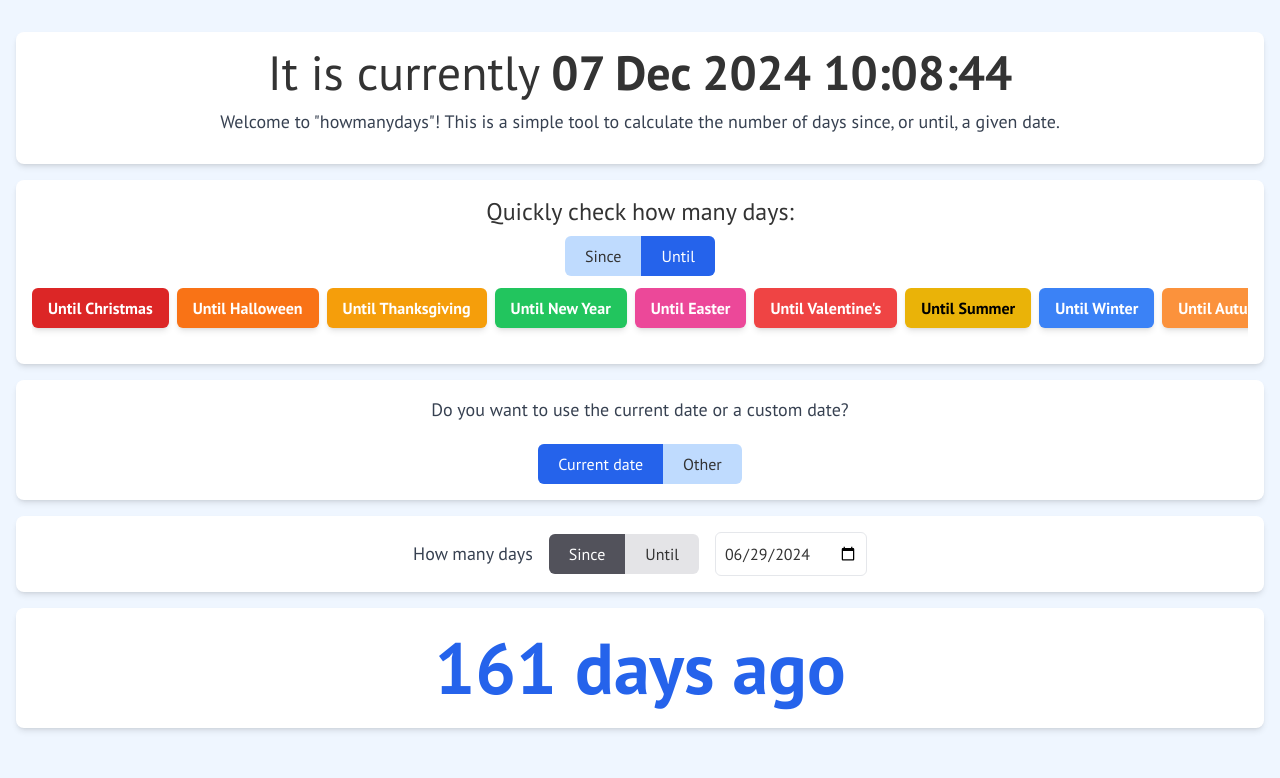
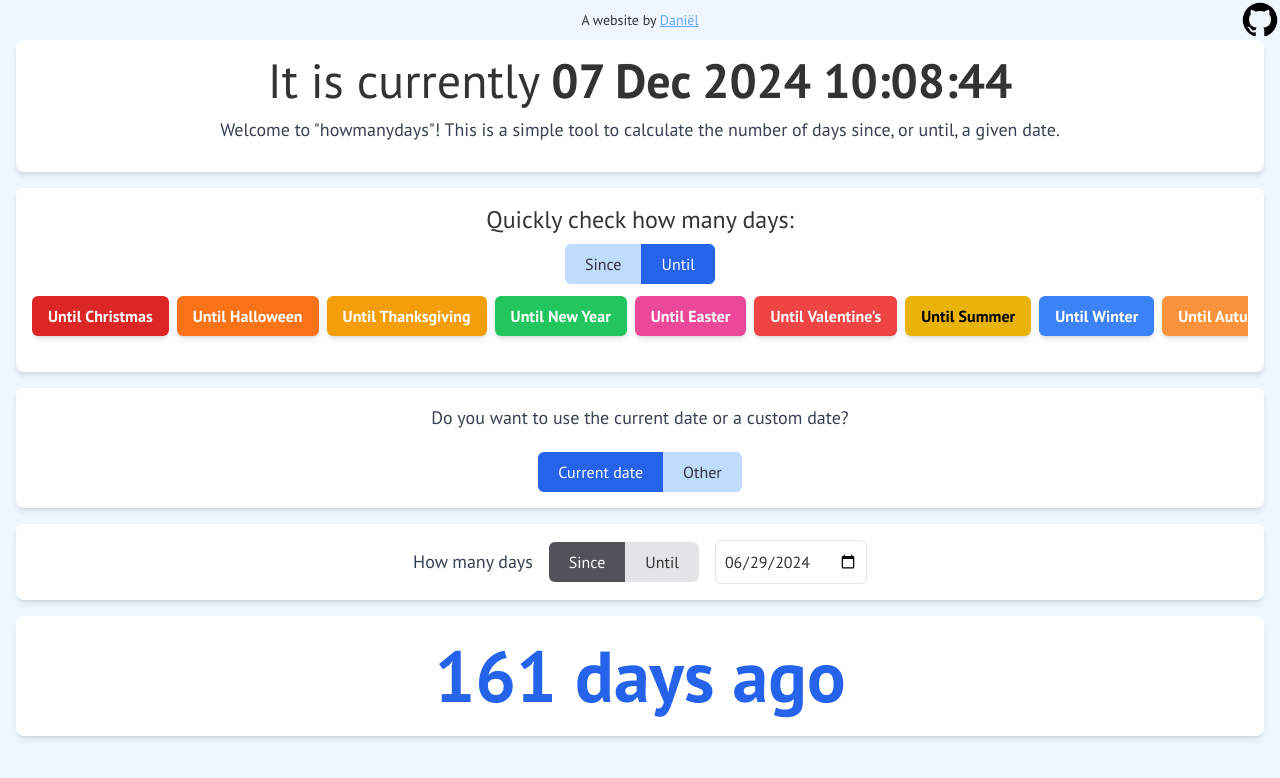
Before and after one commit to Danielvandervelden/howmanydays, a website built with Vite: page index.html in a window 1280 px wide. Built offline with nearby package versions, Linux system fonts and the light colour scheme.

Commit message:
quickly added portfolio and github

```diff
--- a/index.html
+++ b/index.html
@@ -16,9 +16,7 @@
 
         <meta charset="UTF-8" />
         <meta name="viewport" content="width=device-width, initial-scale=1.0" />
-        <title>
-            Calculate the number of days between two dates
-        </title>
+        <title>Calculate the number of days between two dates</title>
         <meta
             name="description"
             content="Use this simple tool to calculate the number of days between two dates. Perfect for planning events, tracking deadlines, and more. Try it now!" />
@@ -86,7 +84,24 @@
                 width="0"
                 style="display: none; visibility: hidden"></iframe
         ></noscript>
-        <main class="container mx-auto px-2 py-2 flex-grow md:py-8 md:px-4">
+        <div class="text-sm text-center h-10 flex items-center justify-center">
+            <span
+                >A website by
+                <a
+                    target="_blank"
+                    class="underline text-blue-400"
+                    href="https://imdaniel.dev"
+                    >Daniël</a
+                ></span
+            >
+            <a
+                class="max-w-10 h-auto block mx-auto absolute right-0 top-0"
+                href="https://github.com/danielvandervelden"
+                target="_blank"
+                ><img src="/github.webp"
+            /></a>
+        </div>
+        <main class="container mx-auto px-2 pb-2 flex-grow md:pb-4 md:px-4">
             <section class="bg-white shadow-md rounded-lg p-2 mb-4 md:p-4">
                 <h1 class="sr-only">How Many Days Between Dates Calculator</h1>
                 <header class="text-2xl md:text-5xl text-center">
```
Also changed, not shown: dist/assets/index-72YTkzlR.js, dist/assets/index-7b-q41VS.css (added), dist/assets/index-LmP7YCK1.css (deleted), dist/github.webp (added), dist/index.html, public/github.webp (added), 2 other files.
